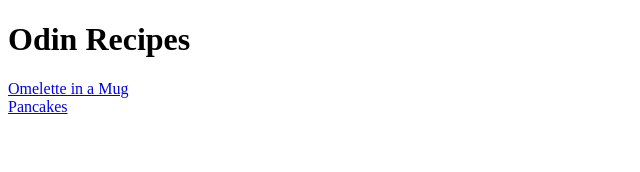
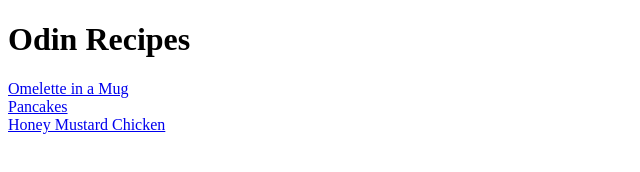
Before and after one commit to Sunbearian/odin-recipes, a plain HTML site: page index.html in a window 1280 px wide. Shown: the whole page, without its empty margins (0-640 px from the left). Drawn offline with Linux system fonts and the light colour scheme.

Commit message:
Added 3rd receipe page and linked to index.html

```diff
--- a/index.html
+++ b/index.html
@@ -7,6 +7,7 @@
     <body>
         <h1>Odin Recipes</h1>
         <a href="./recipes/omelette-in-a-mug.html">Omelette in a Mug</a><br>
-        <a href="./recipes/pancakes.html">Pancakes</a>
+        <a href="./recipes/pancakes.html">Pancakes</a><br>
+        <a href="./recipes/honey-mustard-chicken.html">Honey Mustard Chicken</a>
     </body>
 </html>
```
Also changed, not shown: recipes/honey-mustard-chicken.html (added, +10 -0 lines).
